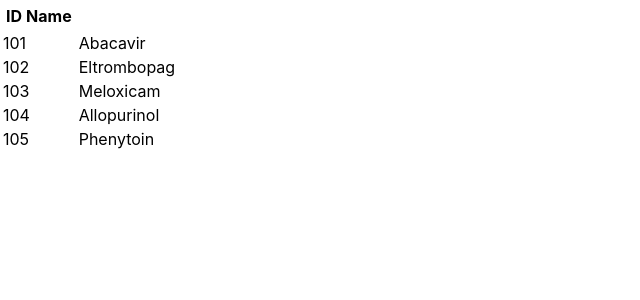
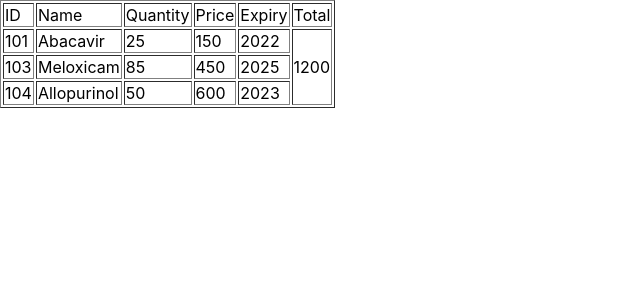
Before and after one commit to Sahil8757/first_react, a React (Create React App) app: page / in a window 1280 px wide. Shown: the top 300 px of the page, without its empty margins (0-640 px from the left). Built offline with nearby package versions, Linux system fonts and the light colour scheme.

Commit message:
copy merge destructure

```diff
--- a/src/App.js
+++ b/src/App.js
@@ -46,32 +46,79 @@ const arr = [
   }
 ];
 
-console.log(arr.map((i) => { return i }));
 
-console.log(arr.filter((f) => { return f.expiry >= 2022 }));
+let filterData = arr.filter((f) => f.expiry >= 2022);
 
-console.log(arr.reduce((g) => { return g.price >= 251 }));
+let ans = arr.filter((f) => f.expiry >=2022 )
+.reduce((acc, d, i) => acc + d.price, 0);
 
-let ans =
-arr.map((d, i) => i)
-arr.map((d, i) => d.expiry >= 2022)
+console.log(ans);
+
+
+//array
+let arr1 = [10,20,30,40,50];
+
+//copy
+let arr2 = [...arr1];
+console.log(arr2);
+
+//merge
+let arr3 =[99,...arr1,100];
+console.log(arr3);
+
+//destructure
+let [maths,eng,guj,ss,sci] = arr1;
+console.log(ss);
+
+
+//object
+let obj ={
+  id : 101,
+  name : "amit"
+};
+
+//copy
+let obj1 = {...obj};
+console.log(obj1);
+
+//merge
+let obj2 ={
+  ...obj,
+  place : 'surat',
+  name : "Sahil"
+};
+console.log(obj2);
+
+//destructure
+let {id, name} = obj;
+console.log (id, name);
+
 
  return (
     <>
-    <table>
-      <th>
+    <table border="1">
+      <tr>
         <td>ID</td>
         <td>Name</td>
-      </th>
+        <td>Quantity</td>
+        <td>Price</td>
+        <td>Expiry</td>
+        <td>Total</td>
+      </tr>
       <tbody>
       {
-        arr.map((d, i) => {
+        filterData.map((d, i) => {
           return (
             <tr>
               <td>{d.id}</td>
               <td>{d.name}</td>
+              <td>{d.quantity}</td>
+              <td>{d.price}</td>
+              <td>{d.expiry}</td>
+              {i === 0 ? <td rowspan = {arr.length}>{ans}</td> :null}
             </tr>
           )
+
         })
       }
       </tbody>
```
